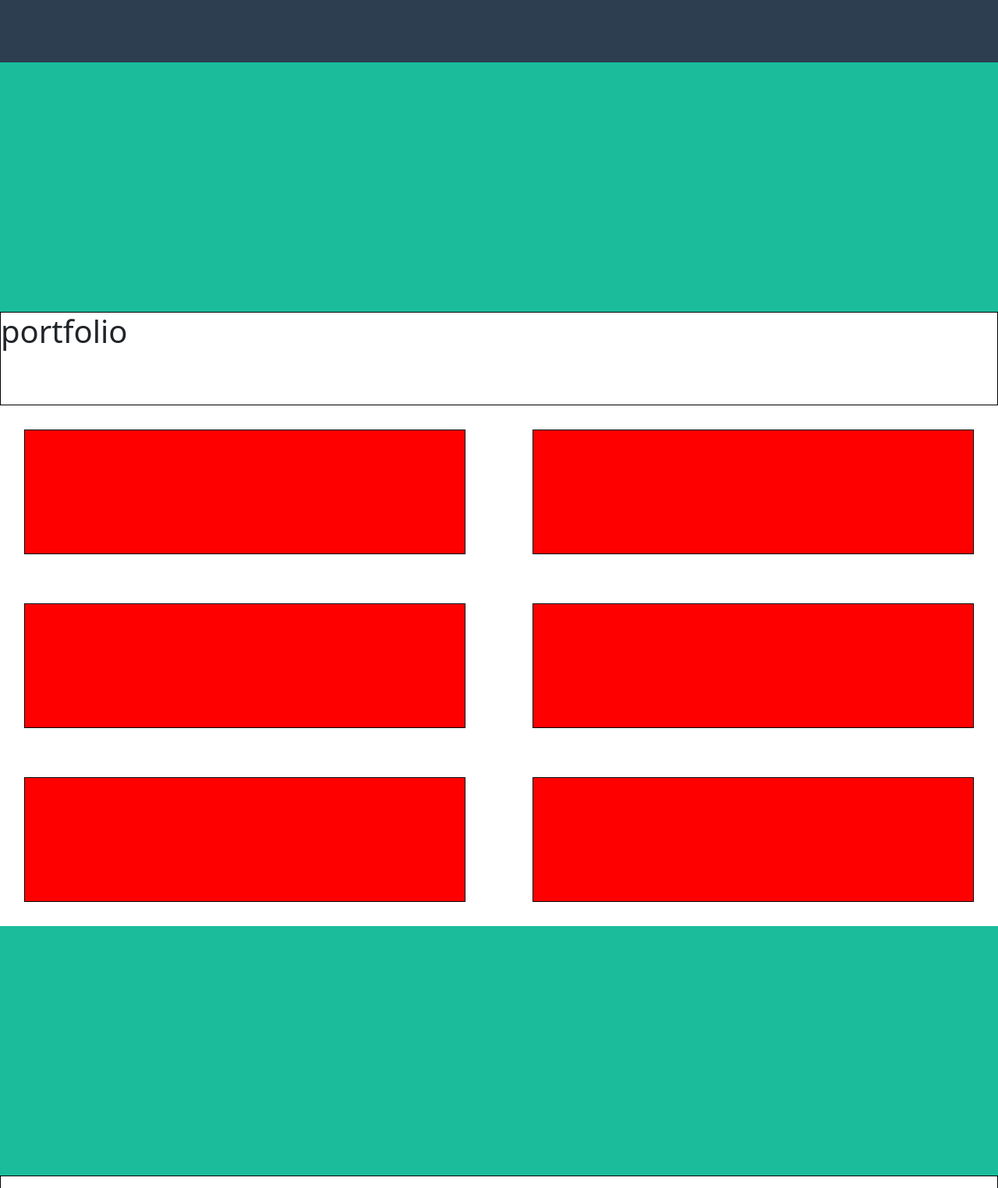
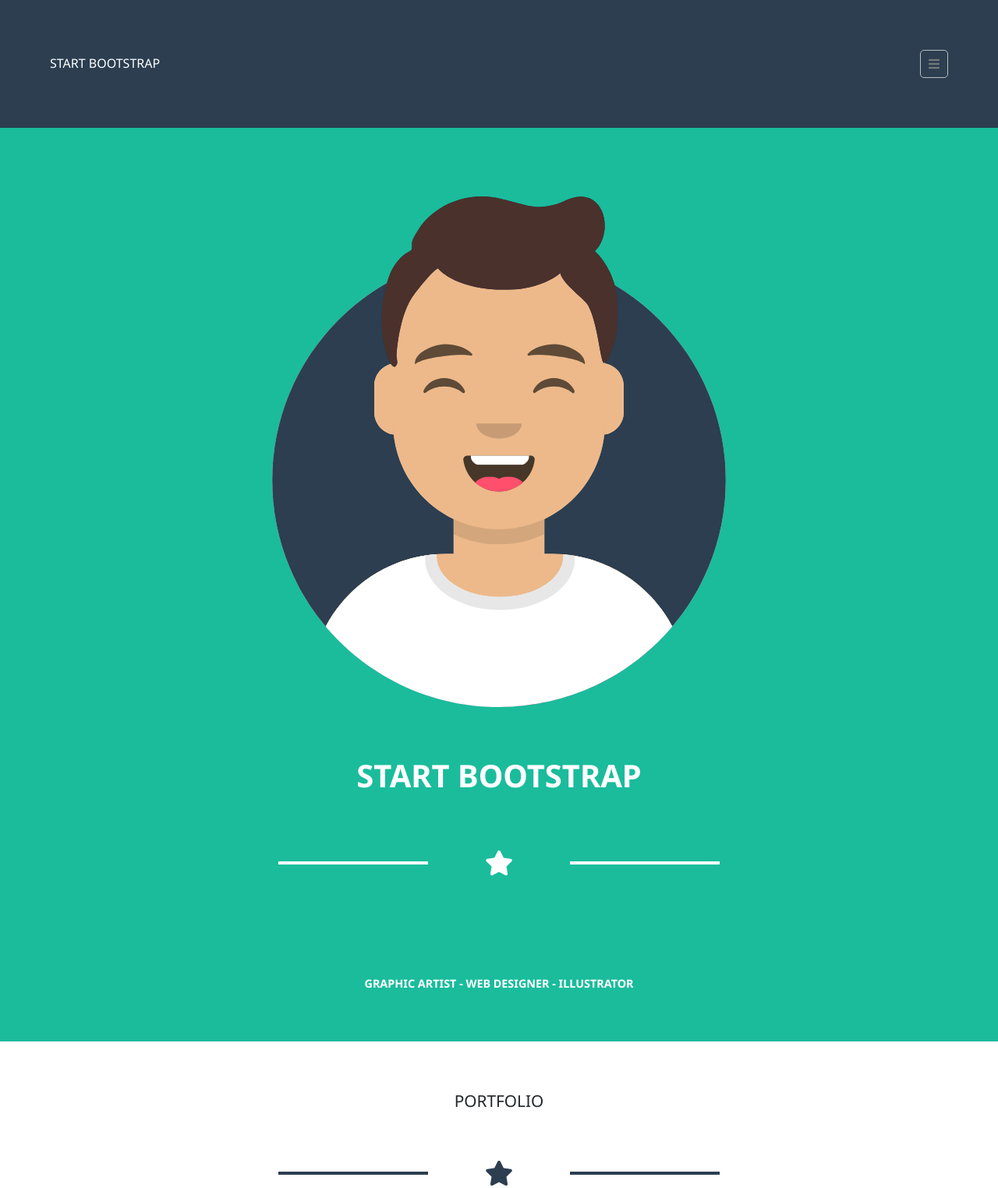
Before and after one commit to steftes99/html-css-bootstrap-freelancer, a plain HTML site: page index.html in a window 1280 px wide. Shown: the top 1524 px of the page at 78% size. Drawn offline with nearby package versions, Linux system fonts and the light colour scheme.

Commit message:
progressi fino ad ora perdonate x pochi push

```diff
--- a/css/style.css
+++ b/css/style.css
@@ -4,22 +4,101 @@
     box-sizing: border-box;
 }
 .navbar{
-    height: 10vh;
+
+    background-color: #2c3e50;
+    display: flex;
+    justify-content: space-between;
+    padding: 5%;
+
+
+}
+.navbar > h1{
+    text-transform: uppercase;
+    color: white;
+    font-size: 1em;
+    font-family: 'Noto Sans', sans-serif;
+    margin: 0;
+
+}
+.menu{
+    color: #74787c;
+    font-size: 1em;
+    border: 1px solid #b9bdc1;
+    padding: 5px 10px;
+    border-radius: 5px;
+}
+.jumbotron{
+
+    background-color: #1abc9c;
+    display: flex;
+    justify-content: flex-start;
+    align-items: center;
+    flex-direction: column;
+}
+.jumbotron > img{
+    width: 50%;
+    padding-top: 5%;
+
+}
+.jumbotron > h1{
+    color: white;
+    font-family: 'Noto Sans', sans-serif;
+    font-weight: 700;
+    text-transform: uppercase;
+    padding-top: 5%;
+}
+.jumbotron > p{
+    color: white;
+    text-transform: uppercase;
+    width: 95%;
+    margin: 5% auto;
+    font-family: 'Noto Sans', sans-serif;
+    font-weight: 600;
+    font-size: 0.9rem;
+    text-align: center;
+}
+.star{
+    width: 50%;
+    margin: 5% auto;
+    display: flex;
+    justify-content: space-around;
+    align-items: center;
+    font-size: 2rem;
+}
+.bianco{
+    color: white;
+}
+.barra{
+    width: 30%;
+    height: 0.5vh;
+}
+.bgbianco{
+    background-color: white;
+}
+.nero{
+    color: #2c3e50;
+}
+.bgnero{
     background-color: #2c3e50;
 }
-.jumbotron{
-    height: 40vh;
-    background-color: #1abc9c;
-}
-.titolo{
-    height: 15vh;
-    border: 1px solid black;
+
+.titolo > h1{
+    text-align: center;
+    text-transform: uppercase;
+    font-family: 'Noto Sans', sans-serif;
+    font-weight: 400;
+    padding-top: 5%;
+    font-size: 1.3em;
+
+
 }
 .item{
-    height: 20vh;
-    border: 1px solid black;
-    background-color: red;
     margin: 5%;
+
+}
+.item > img{
+    width: 100%;
+    border-radius: 5px;
 }
 .about{
     height: 40vh;
--- a/index.html
+++ b/index.html
@@ -8,14 +8,32 @@
     <link href="https://cdn.jsdelivr.net/npm/bootstrap@5.0.1/dist/css/bootstrap.min.css" rel="stylesheet" integrity="sha384-+0n0xVW2eSR5OomGNYDnhzAbDsOXxcvSN1TPprVMTNDbiYZCxYbOOl7+AMvyTG2x" crossorigin="anonymous">
 
     <link rel="stylesheet" href="css/style.css">
+
+    <link rel="preconnect" href="https://fonts.gstatic.com">
+    <link href="https://fonts.googleapis.com/css2?family=Noto+Sans:ital,wght@0,400;0,700;1,400;1,700&display=swap" rel="stylesheet">
+
+    <link rel="stylesheet" href="https://cdnjs.cloudflare.com/ajax/libs/font-awesome/5.15.3/css/all.min.css" integrity="sha512-iBBXm8fW90+nuLcSKlbmrPcLa0OT92xO1BIsZ+ywDWZCvqsWgccV3gFoRBv0z+8dLJgyAHIhR35VZc2oM/gI1w==" crossorigin="anonymous" />
     <title>Freelancer</title>
 </head>
 <body>
     <div class="container-fluid g-0">
         <!-- navbar -->
         <div class="row">
-            <div class="col-xs-12 col-md-12 col-xxl-12">
+            <div class="col-12">
                 <div class="navbar">
+                    <h1>start bootstrap</h1>
+
+                    <!-- <div class="menu2">
+                        <ul>
+                            <li>portfolio</li>
+                            <li>about</li>
+                            <li>contact</li>
+                        </ul>
+                    </div> -->
+
+                    <div class="menu">
+                        <i class="fas fa-bars"></i>
+                    </div>
 
                 </div>
 
@@ -25,8 +43,19 @@
 
         <!-- jumbotron -->
         <div class="row">
-            <div class="col-xs-12 col-md-12 col-xxl-12">
+            <div class="col-12">
                 <div class="jumbotron">
+                    <img src="img/avatar.svg" alt="">
+                    <h1>start bootstrap</h1>
+
+                    <div class="star bianco">
+                        <div class="barra bgbianco"></div>
+                        <i class="fas fa-star"></i>
+                        <div class="barra bgbianco"></div>
+
+                    </div>
+
+                    <p>graphic artist - web designer - illustrator</p>
 
                 </div>
             </div>
@@ -35,9 +64,16 @@
 
         <!-- titolo portfolio -->
         <div class="row ">
-            <div class="col-xs-12 col-md-12 col-xxl-12">
+            <div class="col-12">
                 <div class="titolo">
                     <h1>portfolio</h1>
+
+                    <div class="star nero">
+                        <div class="barra bgnero"></div>
+                        <i class="fas fa-star"></i>
+                        <div class="barra bgnero"></div>
+
+                    </div>
 
                 </div>
 
@@ -49,31 +85,37 @@
         <div class="row">
             <div class="col-xs-12 col-md-6 col-xxl-4">
                 <div class="item">
+                    <img src="img/cabin.png" alt="">
 
                 </div>
             </div>
             <div class="col-xs-12 col-md-6 col-xxl-4">
                 <div class="item">
+                    <img src="img/cake.png" alt="">
 
                 </div>
             </div>
             <div class="col-xs-12 col-md-6 col-xxl-4">
                 <div class="item">
+                    <img src="img/circus.png" alt="">
 
                 </div>
             </div>
             <div class="col-xs-12 col-md-6 col-xxl-4">
                 <div class="item">
+                    <img src="img/game.png" alt="">
 
                 </div>
             </div>
             <div class="col-xs-12 col-md-6 col-xxl-4">
                 <div class="item">
+                    <img src="img/safe.png" alt="">
 
                 </div>
             </div>
             <div class="col-xs-12 col-md-6 col-xxl-4">
                 <div class="item">
+                    <img src="img/submarine.png" alt="">
 
                 </div>
             </div>
@@ -83,7 +125,7 @@
 
         <!-- sezione about -->
         <div class="row">
-            <div class="col-xs-12 col-md-12 col-xxl-12">
+            <div class="col-12">
                 <div class="about">
 
                 </div>
@@ -94,7 +136,7 @@
 
         <!-- sezione contatti -->
         <div class="row">
-            <div class="col-xs-12 col-md-12 col-xxl-12">
+            <div class="col-12">
                 <div class="contact">
 
                 </div>
@@ -105,7 +147,7 @@
 
         <!-- sezione info -->
         <div class="row">
-            <div class="col-xs-12 col-md-12 col-xxl-12">
+            <div class="col-12">
                 <div class="info">
 
                 </div>
@@ -115,7 +157,7 @@
 
         <!-- footer -->
         <div class="row">
-            <div class="col-xs-12 col-md-12 col-xxl-12">
+            <div class="col-12">
                 <footer>
 
                 </footer>
```
